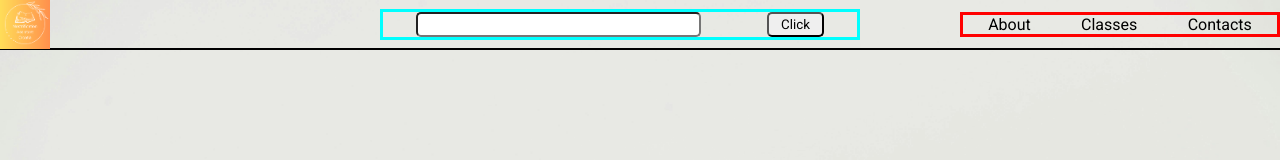
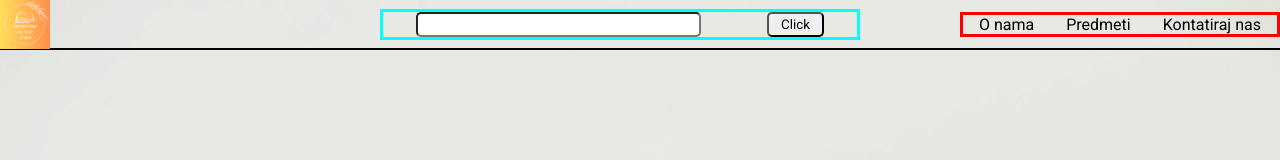
Before and after one commit to MGavranovic/nostification-assistant-croatia, an Angular app: page / in a window 1280 px wide. Shown: the top 160 px of the page. Built offline with nearby package versions, Linux system fonts and the light colour scheme.

Commit message:
Implemented functionality of menu items excluding Kontaktiraj nas

```diff
--- a/src/app/landing-page/landing-page.component.html
+++ b/src/app/landing-page/landing-page.component.html
@@ -1,7 +1,9 @@
 <section class="section--landing-page">
-  <landing *ngIf="currentComponent === 'landingComponent'"></landing>
+  <landing
+    *ngIf="currentComponent === 'landingComponent' && landingPageVisible"
+  ></landing>
   <app-main-classes
-    *ngIf="currentComponent === 'mainClassesComponent'"
+    *ngIf="currentComponent === 'mainClassesComponent' && mainClassesVisible"
   ></app-main-classes>
   <footer
     (click)="toggleComponent()"
--- a/src/app/landing-page/landing-page.component.ts
+++ b/src/app/landing-page/landing-page.component.ts
@@ -1,13 +1,18 @@
-import { Component, Input } from '@angular/core';
+import { Component, OnDestroy } from '@angular/core';
+import { ContentToggleService } from '../shared/content-switch.service';
+import { Subscription } from 'rxjs';
 
 @Component({
   selector: 'app-landing-page',
   templateUrl: './landing-page.component.html',
   styleUrls: ['./landing-page.component.css'],
 })
-export class LandingPageComponent {
+export class LandingPageComponent implements OnDestroy {
+  subscription: Subscription;
+  landingPageVisible: boolean = true;
+  mainClassesVisible: boolean = false;
+
   currentComponent: string = 'landingComponent';
-
   currentComponentFooterText: string = 'Predmeti';
 
   toggleComponent(): void {
@@ -18,11 +23,55 @@ export class LandingPageComponent {
     if (this.currentComponent === 'landingComponent') {
       this.currentComponent = 'mainClassesComponent';
       this.currentComponentFooterText = 'O nama';
-      console.log(this.currentComponent, this.currentComponentFooterText);
+      this.landingPageVisible = false;
+      this.mainClassesVisible = true;
+      console.log(
+        this.currentComponent,
+        this.landingPageVisible,
+        this.mainClassesVisible
+      );
     } else {
       this.currentComponent = 'landingComponent';
       this.currentComponentFooterText = 'Predmeti';
-      console.log(this.currentComponent, this.currentComponentFooterText);
+      this.landingPageVisible = true;
+      this.mainClassesVisible = false;
+      console.log(
+        this.currentComponent,
+        this.landingPageVisible,
+        this.mainClassesVisible
+      );
     }
   }
+
+  constructor(private toggleService: ContentToggleService) {
+    this.subscription = this.toggleService.toggle$.subscribe(
+      (componentName) => {
+        if (componentName === 'landingComponent') {
+          this.currentComponent = 'landingComponent';
+          this.currentComponentFooterText = 'Predmeti';
+          this.landingPageVisible = true;
+          this.mainClassesVisible = false;
+          console.log(
+            this.currentComponent,
+            this.landingPageVisible,
+            this.mainClassesVisible
+          );
+        } else if (componentName === 'mainClassesComponent') {
+          this.currentComponent = 'mainClassesComponent';
+          this.currentComponentFooterText = 'O nama';
+          this.landingPageVisible = false;
+          this.mainClassesVisible = true;
+          console.log(
+            this.currentComponent,
+            this.landingPageVisible,
+            this.mainClassesVisible
+          );
+        }
+      }
+    );
+  }
+
+  ngOnDestroy() {
+    this.subscription.unsubscribe();
+  }
 }
--- a/src/app/nav-bar/menu/menu.component.html
+++ b/src/app/nav-bar/menu/menu.component.html
@@ -1,5 +1,15 @@
 <div class="container-nav-bar-menu">
-  <a class="nav-bar-menu-item" href="#">About</a>
-  <a class="nav-bar-menu-item" href="#">Classes</a>
-  <a class="nav-bar-menu-item" href="#">Contacts</a>
+  <a
+    class="nav-bar-menu-item"
+    href="#"
+    (click)="switchToComponent('landingComponent')"
+    >O nama</a
+  >
+  <a
+    class="nav-bar-menu-item"
+    href="#"
+    (click)="switchToComponent('mainClassesComponent')"
+    >Predmeti</a
+  >
+  <a class="nav-bar-menu-item" href="#">Kontatiraj nas</a>
 </div>
--- a/src/app/nav-bar/menu/menu.component.ts
+++ b/src/app/nav-bar/menu/menu.component.ts
@@ -1,8 +1,15 @@
 import { Component } from '@angular/core';
+import { ContentToggleService } from '../../shared/content-switch.service';
 
 @Component({
   selector: 'menu',
   templateUrl: './menu.component.html',
   styleUrl: './menu.component.css',
 })
-export class MenuComponent {}
+export class MenuComponent {
+  constructor(private toggleService: ContentToggleService) {}
+
+  switchToComponent(componentName: string) {
+    this.toggleService.toggleContent(componentName);
+  }
+}
--- /dev/null
+++ b/src/app/shared/content-switch.service.ts
@@ -0,0 +1,15 @@
+import { Injectable } from '@angular/core';
+import { Subject } from 'rxjs';
+
+@Injectable({
+  providedIn: 'root',
+})
+export class ContentToggleService {
+  private toggleSubject = new Subject<string>();
+
+  toggle$ = this.toggleSubject.asObservable();
+
+  toggleContent(componentName: string) {
+    this.toggleSubject.next(componentName);
+  }
+}
```
